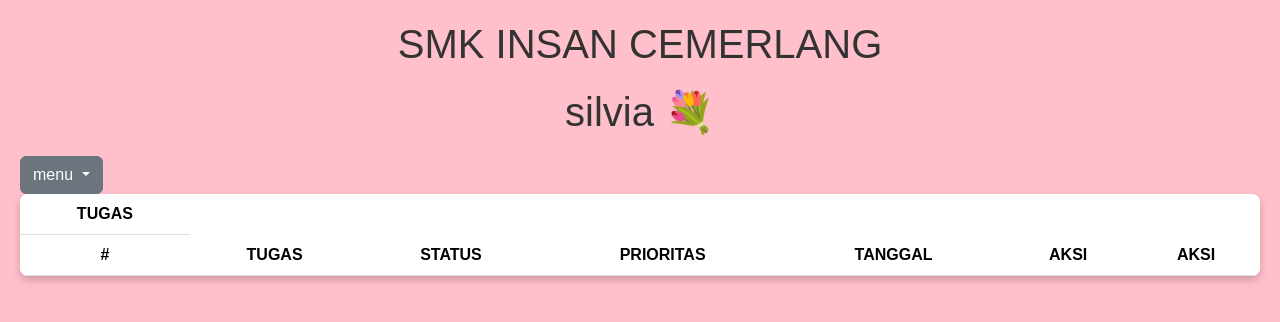
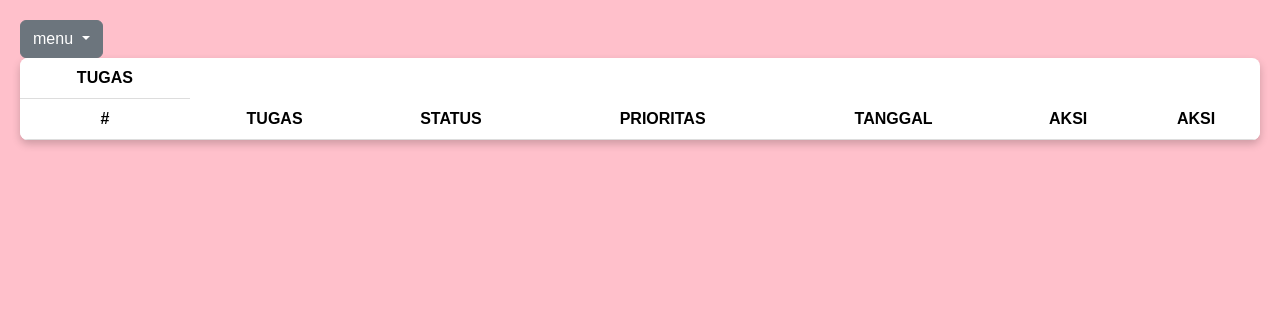
Before and after one commit to svia435/ujikom2025, a plain HTML site: page index.html in a window 1280 px wide. Drawn offline with nearby package versions, Linux system fonts and the light colour scheme; no server answers.

Commit message:
update index.html

```diff
--- a/index.html
+++ b/index.html
@@ -14,10 +14,7 @@
    <script type="module" src="main.js"></script>
    <link rel="stylesheet" href="style.css">
   </head>
-<header>
-        <h1> SMK INSAN CEMERLANG</h1>
-        <h1> silvia 💐 </h1>
-    </header>
+
  <body>
    <table class="table" id="daftar-tugas">
      <!-- dropdown -->
```
